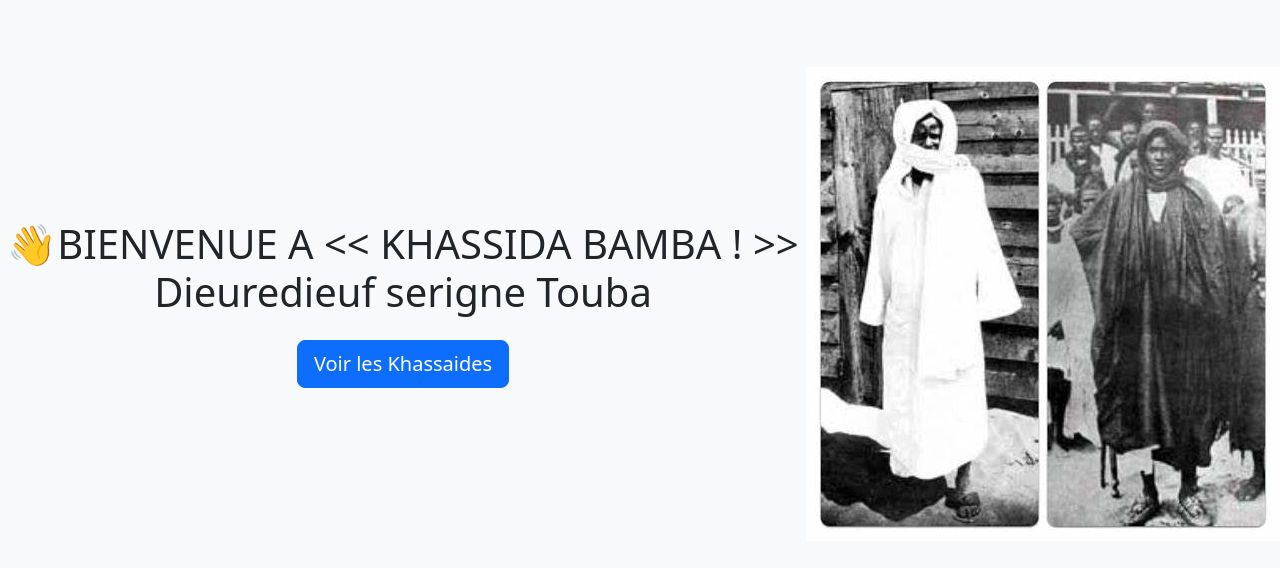
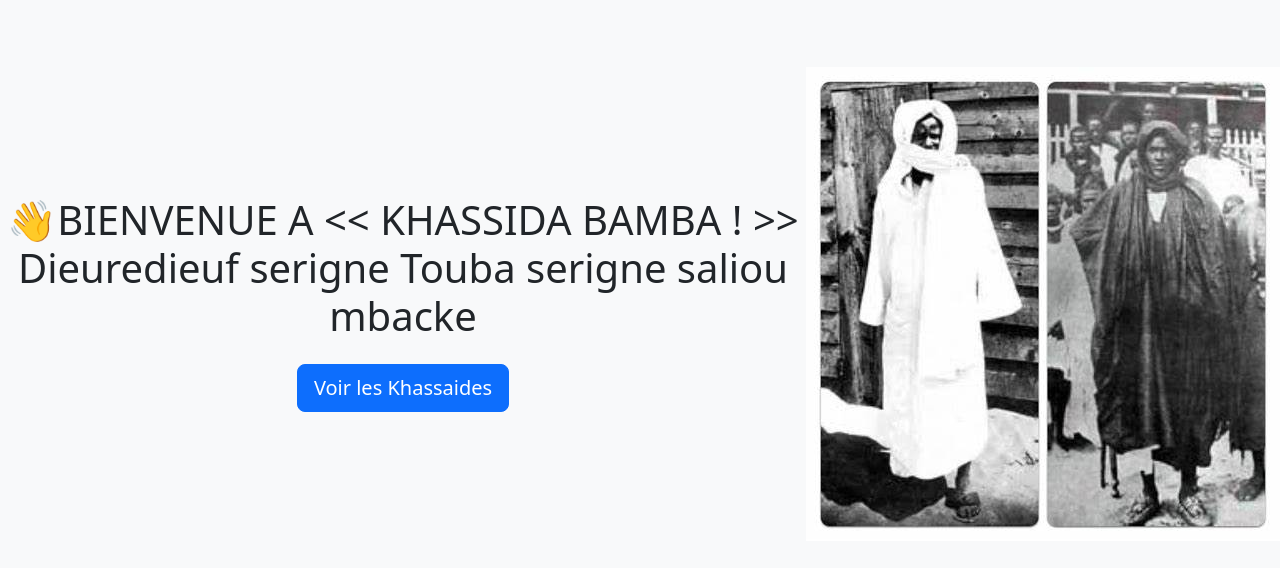
Before and after one commit to abdoulayendaye1/vente-app, a PHP site: page /composants/accueil/vue.php in a window 1280 px wide. Shown: the part 136-704 px from the top of the page. Run offline with PHP 8.4, Linux system fonts and the light colour scheme.

Commit message:
ajout sant serigne saliou

```diff
--- a/composants/accueil/vue.php
+++ b/composants/accueil/vue.php
@@ -16,7 +16,7 @@
 <!-- Contenu principal centré -->
 <main class="flex-fill d-flex align-items-center justify-content-center">
     <div class="text-center">
-        <h1 class="mb-4">👋BIENVENUE A << KHASSIDA BAMBA ! >> Dieuredieuf serigne Touba</h1>
+        <h1 class="mb-4">👋BIENVENUE A << KHASSIDA BAMBA ! >> Dieuredieuf serigne Touba serigne saliou mbacke</h1>
         <a href="?page=produits" class="btn btn-primary btn-lg">Voir les Khassaides</a>
     </div>
 
```
